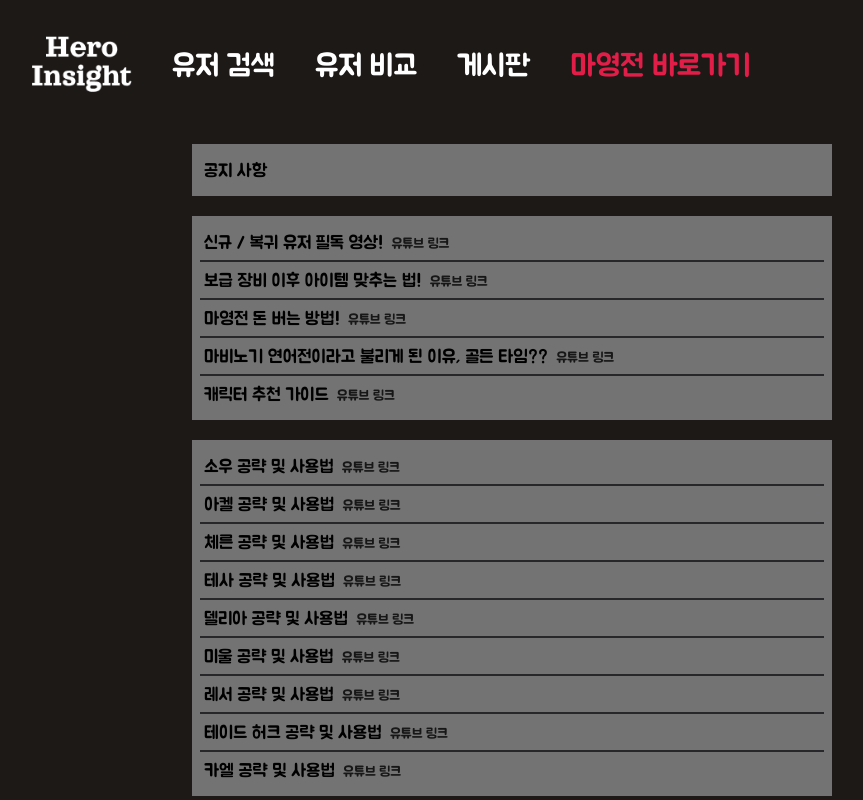
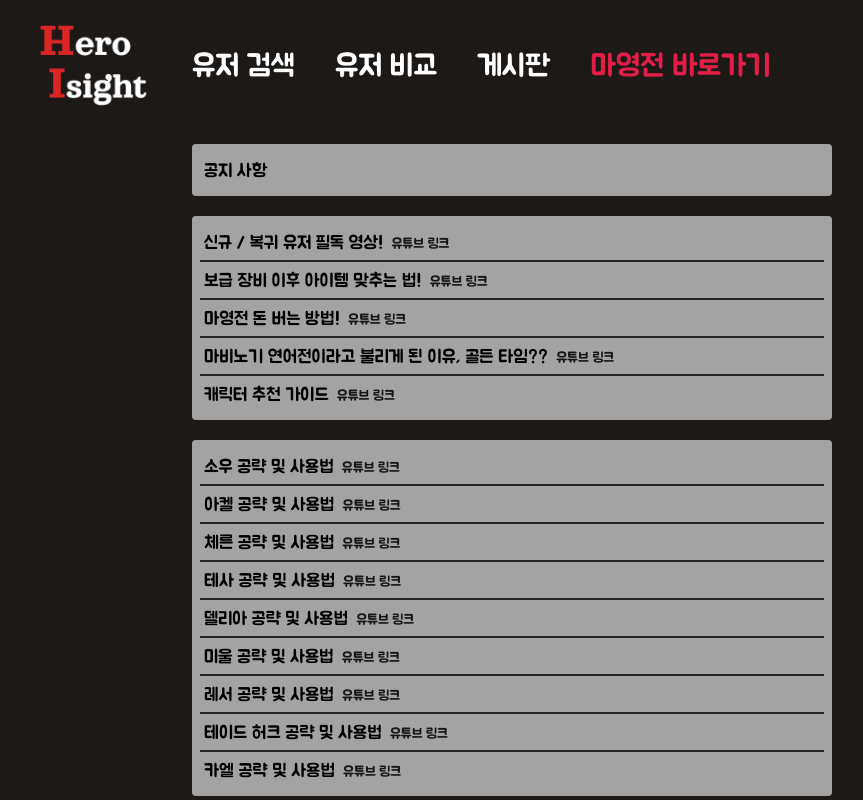
Before and after one commit to YunJ96/Heroes, a Next.js app: page /board in a window 1280 px wide. Shown: the top 800 px of the page, without its empty margins (128-991 px from the left). Built offline with nearby package versions, Linux system fonts and the light colour scheme.

Commit message:
Design: css 및 로고 수정

```diff
--- a/app/board/page.tsx
+++ b/app/board/page.tsx
@@ -6,14 +6,14 @@ import Link from 'next/link';
 export default function Board() {
   return (
     <article className='flex flex-col items-center bg-stone-900 h-lvh'>
-      <ul className='flex flex-col item-center bg-neutral-500 w-1/2 p-2 text-lg'>
-        <li className='bg-neutral-500 p-1'>
+      <ul className='flex flex-col item-center bg-neutral-400 w-1/2 p-2 text-lg rounded'>
+        <li className='p-1'>
           <Link href={'/board/notice'}>공지 사항</Link>
         </li>
       </ul>
 
-      <ul className='flex flex-col item-center bg-neutral-500 w-1/2 p-2 text-lg mt-5'>
-        <li className='bg-neutral-500 border-bottom-solid p-1 border-b-2 border-zinc-800'>
+      <ul className='flex flex-col item-center bg-neutral-400 w-1/2 p-2 text-lg mt-5 rounded'>
+        <li className='border-bottom-solid p-1 border-b-2 border-zinc-800'>
           <a href='https://www.youtube.com/watch?v=TpFh03rmdPw' target='_blank'>
             신규 / 복귀 유저 필독 영상!
             <span className='text-neutral-900 text-sm ml-2'>유튜브 링크</span>
@@ -48,50 +48,50 @@ export default function Board() {
         </li>
       </ul>
 
-      <ul className='flex flex-col item-center bg-neutral-500 w-1/2 p-2 text-lg mt-5'>
-        <li className='bg-neutral-500 border-bottom-solid p-1 border-b-2 border-zinc-800'>
+      <ul className='flex flex-col item-center bg-neutral-400 w-1/2 p-2 text-lg mt-5 rounded'>
+        <li className='border-bottom-solid p-1 border-b-2 border-zinc-800'>
           <a href='https://www.youtube.com/watch?v=Q-BF9lzRVgY' target='_blank'>
             소우 공략 및 사용법
             <span className='text-neutral-900 text-sm ml-2'>유튜브 링크</span>
           </a>
         </li>
-        <li className='bg-neutral-500 border-bottom-solid p-1 border-b-2 border-zinc-800'>
+        <li className='border-bottom-solid p-1 border-b-2 border-zinc-800'>
           <a href='https://www.youtube.com/watch?v=_iH8J--nT2g' target='_blank'>
             아켈 공략 및 사용법
             <span className='text-neutral-900 text-sm ml-2'>유튜브 링크</span>
           </a>
         </li>
-        <li className='bg-neutral-500 border-bottom-solid p-1 border-b-2 border-zinc-800'>
+        <li className='border-bottom-solid p-1 border-b-2 border-zinc-800'>
           <a href='https://www.youtube.com/watch?v=xxWjGDL0810' target='_blank'>
             체른 공략 및 사용법
             <span className='text-neutral-900 text-sm ml-2'>유튜브 링크</span>
           </a>
         </li>
-        <li className='bg-neutral-500 border-bottom-solid p-1 border-b-2 border-zinc-800'>
+        <li className='border-bottom-solid p-1 border-b-2 border-zinc-800'>
           <a href='https://www.youtube.com/watch?v=ZQQ8qHxkQ4I' target='_blank'>
             테사 공략 및 사용법
             <span className='text-neutral-900 text-sm ml-2'>유튜브 링크</span>
           </a>
         </li>
-        <li className='bg-neutral-500 border-bottom-solid p-1 border-b-2 border-zinc-800'>
+        <li className='border-bottom-solid p-1 border-b-2 border-zinc-800'>
           <a href='https://www.youtube.com/watch?v=bvLIkwkOdiw' target='_blank'>
             델리아 공략 및 사용법
             <span className='text-neutral-900 text-sm ml-2'>유튜브 링크</span>
           </a>
         </li>
-        <li className='bg-neutral-500 border-bottom-solid p-1 border-b-2 border-zinc-800'>
+        <li className='border-bottom-solid p-1 border-b-2 border-zinc-800'>
           <a href='https://www.youtube.com/watch?v=o5GeZUOS5N4' target='_blank'>
             미울 공략 및 사용법
             <span className='text-neutral-900 text-sm ml-2'>유튜브 링크</span>
           </a>
         </li>
-        <li className='bg-neutral-500 border-bottom-solid p-1 border-b-2 border-zinc-800'>
+        <li className='border-bottom-solid p-1 border-b-2 border-zinc-800'>
           <a href='https://www.youtube.com/watch?v=dvorbize9XI' target='_blank'>
             레서 공략 및 사용법
             <span className='text-neutral-900 text-sm ml-2'>유튜브 링크</span>
           </a>
         </li>
-        <li className='bg-neutral-500 border-bottom-solid p-1 border-b-2 border-zinc-800'>
+        <li className='border-bottom-solid p-1 border-b-2 border-zinc-800'>
           <a href='https://www.youtube.com/watch?v=wQO4rHFkewA' target='_blank'>
             테이드 허크 공략 및 사용법
             <span className='text-neutral-900 text-sm ml-2'>유튜브 링크</span>
--- a/app/comparison/page.tsx
+++ b/app/comparison/page.tsx
@@ -15,8 +15,30 @@ export default function Comparison() {
     }
   };
 
+  const backGroundImg = [
+    'https://image.heroes.nexon.com/imghome/gallery/wp61_1920x1200.jpg',
+    'https://image.heroes.nexon.com/imghome/gallery/wp60_1920x1200.jpg',
+    'https://image.heroes.nexon.com/imghome/gallery/wp70_1920x1200.jpg',
+    'https://image.heroes.nexon.com/imghome/gallery/wp64_1920x1200.jpg',
+    'https://image.heroes.nexon.com/imghome/gallery/wp63_1920x1200.jpg',
+    'https://image.heroes.nexon.com/imghome/gallery/wp62_1920x1200.jpg',
+    'https://ssl.nexon.com/s2/game/heroes/web/2017/wallpaper/2018/0712_vi1hwsj3/wp_093.jpg',
+  ];
+
+  const randomNumber = Math.floor(Math.random() * 6);
+
   return (
-    <article className='bg-stone-900' style={{ height: '1300px' }}>
+    <article
+      className='bg-stone-900'
+      style={{
+        height: '1200px',
+        backgroundColor: 'rgb(28 25 23)',
+        backgroundImage: `url(${backGroundImg[randomNumber]})`,
+        backgroundRepeat: 'no-repeat',
+        backgroundPosition: 'top',
+        backgroundSize: 'cover',
+      }}
+    >
       <div className='flex flex-row justify-center items-center'>
         <div style={{ marginRight: '50px' }} className='user-info-container'>
           <UserInfo
--- a/app/components/noticeComponent.tsx
+++ b/app/components/noticeComponent.tsx
@@ -1,14 +1,14 @@
 export default function NoticeComponent() {
   return (
-    <div className='flex flex-col item-center bg-neutral-500 p-2 text-lg'>
+    <div className='flex flex-col item-center bg-neutral-400 p-2 text-lg rounded'>
       <h2 className='border-bottom-solid p-1 border-b-2 border-zinc-800'>
         공지사항
       </h2>
       <div className='p-1'>
         안녕하세요. Hero Insight 웹 페이지 개발자입니다. <br />
         현재 소우 캐릭터의 전용 무기인 오리엔탈 블레이드, 115제 반지 어둠 속
-        <br />
-        그림자, 어둠 속 달빛, 그리고 견장, 체형, 장비의 인챈트, 강화 등의 정보는
+        그림자, <br />
+        어둠 속 달빛, 견장, 체형, 그리고 장비의 인챈트, 강화 등의 정보는
         <br />
         API가 제공되지 않아서 표시되지 않고 있습니다. 만약 해당 정보를 얻을 수
         있는 <br />
@@ -16,6 +16,11 @@ export default function NoticeComponent() {
         <br />
         양해해주셔서 감사합니다.
       </div>
+
+      <div className='mt-5'>
+        P.S. 현재 게시판 기능은 유튜브 링크에 의존 중입니다. 추후 보완하도록
+        하겠습니다! (_ _)
+      </div>
     </div>
   );
 }
--- a/app/globals.css
+++ b/app/globals.css
@@ -78,3 +78,18 @@
   background-color: rgb(115 115 115);
   border: solid 1px rgb(39 39 42);
 }
+
+#spinner {
+  margin: calc(50% - 25px) auto;
+  border: 3px solid rgba(255, 255, 255, 0.3);
+  box-sizing: border-box;
+  border-top-color: white;
+  border-radius: 100%;
+  animation: spin 1s ease-in-out infinite;
+}
+
+@keyframes spin {
+  100% {
+    transform: rotate(360deg);
+  }
+}
--- a/app/layout.tsx
+++ b/app/layout.tsx
@@ -25,7 +25,7 @@ export default function RootLayout({
                     <Image
                       src='/Hero Insight.png'
                       alt='Hero Insight'
-                      width={100}
+                      width={120}
                       height={1}
                     />
                   </Link>
--- a/app/page.tsx
+++ b/app/page.tsx
@@ -30,7 +30,7 @@ export default function Home() {
   return (
     <main className='flex bg-stone-900'>
       {modalVisible && (
-        <div className='flex flex-col p-2 fixed bg-neutral-500 z-20 top-40 left-20 border-solid border-black border-2'>
+        <div className='flex flex-col p-2 rounded fixed bg-neutral-400 z-20 top-40 left-20 border-solid border-black border-2'>
           <NoticeComponent />
           <button
             className='ml-auto border-solid border-black border-2 w-20'
--- a/app/search/page.tsx
+++ b/app/search/page.tsx
@@ -1,13 +1,32 @@
 import UserInfo from '../components/userInfo';
 
 export default function SearchUser() {
+  const backGroundImg = [
+    'https://image.heroes.nexon.com/imghome/gallery/wp61_1920x1200.jpg',
+    'https://image.heroes.nexon.com/imghome/gallery/wp60_1920x1200.jpg',
+    'https://image.heroes.nexon.com/imghome/gallery/wp70_1920x1200.jpg',
+    'https://image.heroes.nexon.com/imghome/gallery/wp64_1920x1200.jpg',
+    'https://image.heroes.nexon.com/imghome/gallery/wp63_1920x1200.jpg',
+    'https://image.heroes.nexon.com/imghome/gallery/wp62_1920x1200.jpg',
+    'https://ssl.nexon.com/s2/game/heroes/web/2017/wallpaper/2018/0712_vi1hwsj3/wp_093.jpg',
+  ];
+
+  const randomNumber = Math.floor(Math.random() * 6);
   return (
-    <article
-      style={{ height: '1300px' }}
-      className='flex justify-center bg-stone-900 h-lvh'
-    >
-      <div className='user-info-container'>
-        <UserInfo />
+    <article className='relative overflow-hidden'>
+      <div
+        style={{
+          height: '1200px',
+          backgroundImage: `url(${backGroundImg[randomNumber]})`,
+          backgroundRepeat: 'no-repeat',
+          backgroundPosition: 'top',
+          backgroundSize: 'cover',
+        }}
+        className='flex justify-center h-lvh relative'
+      >
+        <div className='user-info-container'>
+          <UserInfo onChangeStatus={undefined} compareUser={null} />
+        </div>
       </div>
     </article>
   );
```
Also changed, not shown: app/components/userInfo.tsx (+32 -11 lines), public/Hero Insight.png, 1 other file (tests, documents, lock files or other folders).
